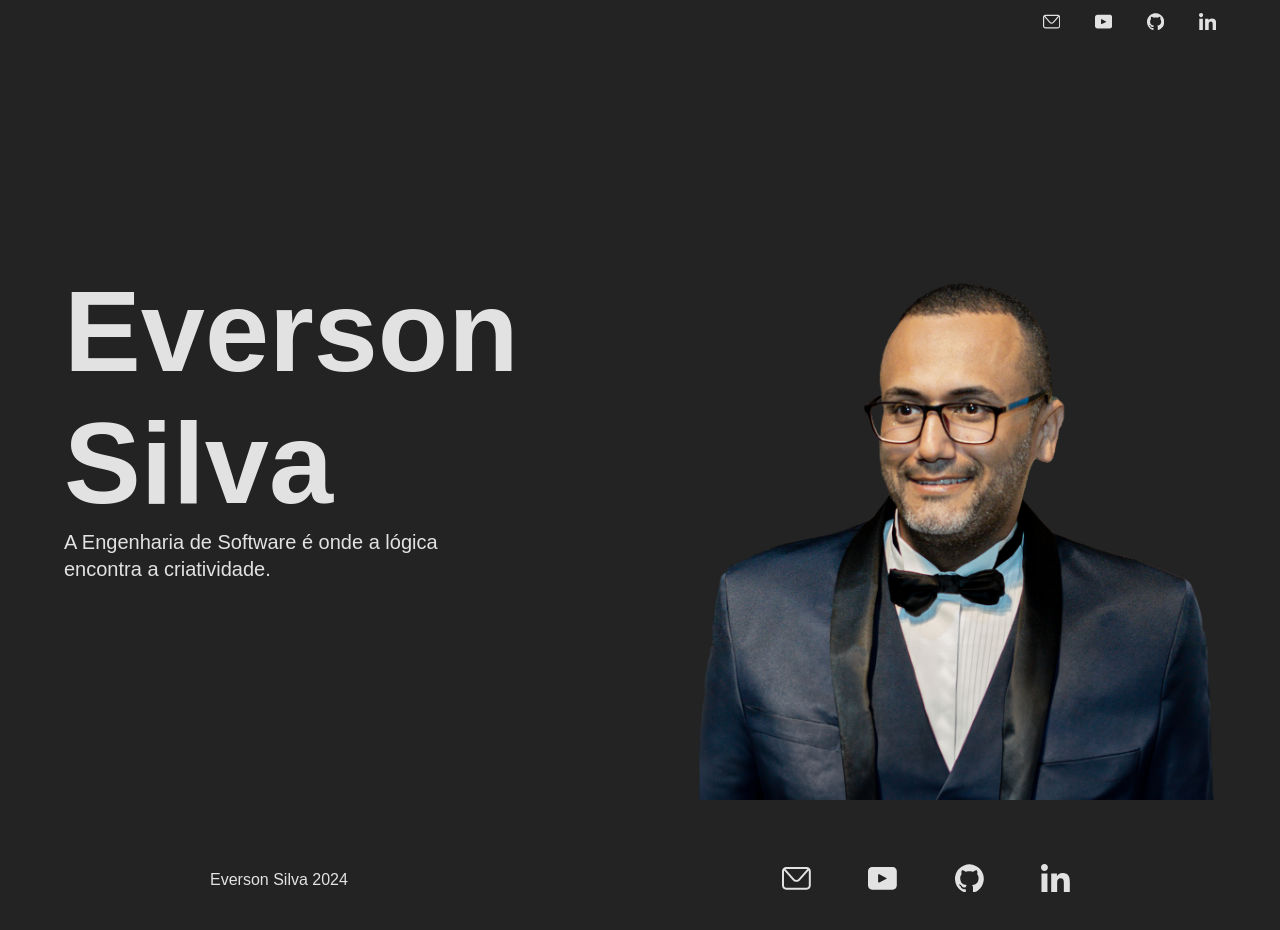
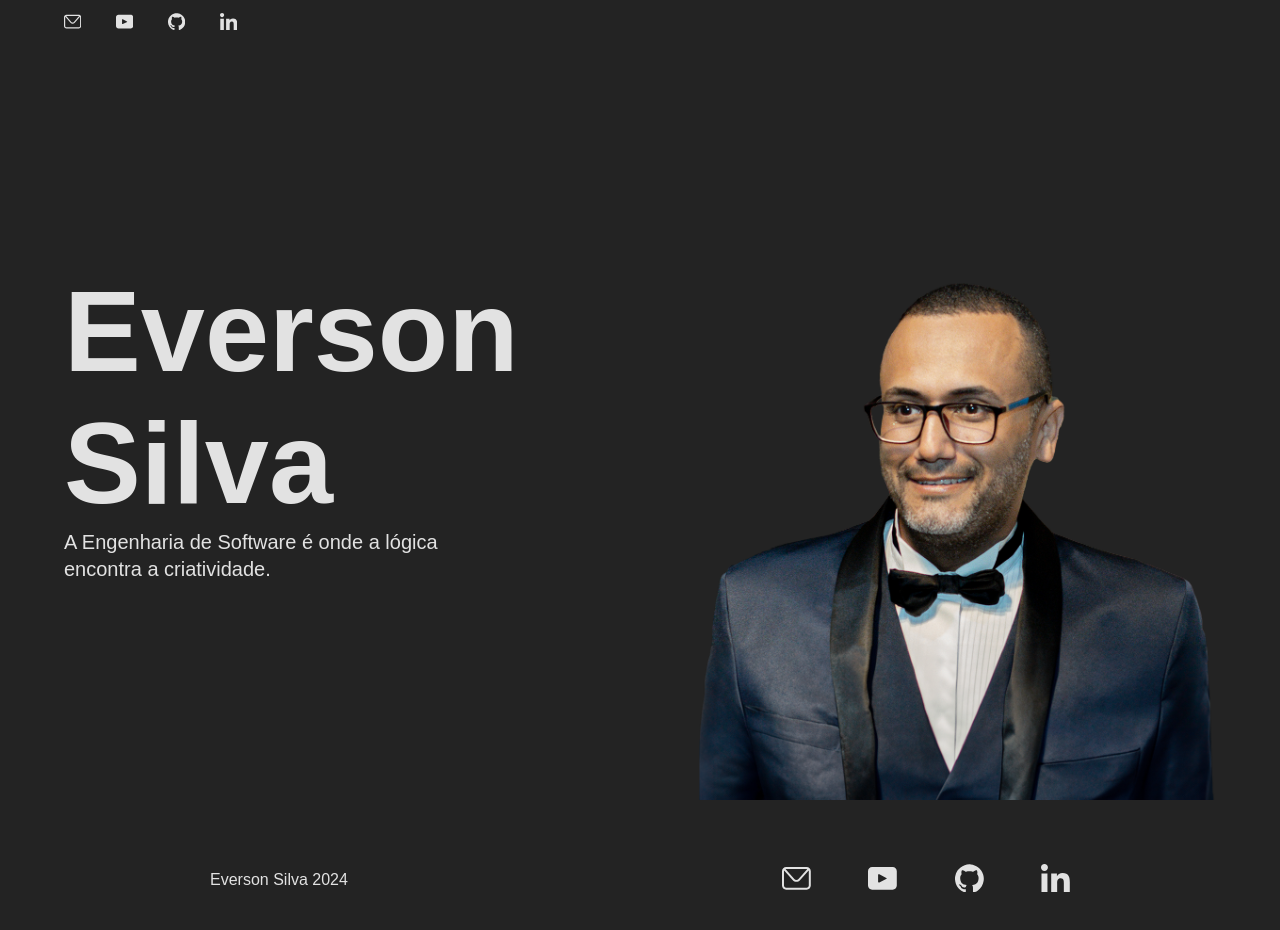
Before and after one commit to eversondeveloper/curriculum, a React (Vite) app: page / in a window 1280 px wide. Shown: the top 930 px of the page. Built offline with nearby package versions, Linux system fonts and the light colour scheme; the HTML template or start-up script is replaced by a standard one.

Commit message:
Votando tudo ao original

```diff
--- a/src/components/Header.jsx
+++ b/src/components/Header.jsx
@@ -1,56 +1,20 @@
-import { useState, useEffect } from "react";
-import ImageAutor from "/autor.png";
+import ImageAutor from "../../public/autor.png";
 import IconBtn from "./IconsBtn";
 import { HeaderStyled } from "./HeaderStyled";
-import { FaBars, FaTimes } from "react-icons/fa";
 
 export default function Header() {
-  const [isMenuOpen, setIsMenuOpen] = useState(false);
-
-  const toggleMenu = () => {
-    setIsMenuOpen(!isMenuOpen);
-  };
-
-  useEffect(() => {
-    const handleResize = () => {
-      if (window.innerWidth > 600) {
-        setIsMenuOpen(false);
-      }
-    };
-
-    window.addEventListener("resize", handleResize);
-
-    return () => {
-      window.removeEventListener("resize", handleResize);
-    };
-  }, []);
-
   return (
-    <HeaderStyled isMenuOpen={isMenuOpen}>
+    <HeaderStyled>
       <div className="divmenu">
-        <div className="menu">
-          {/* <a href={"/"} className="linkmenu">
+        {/* <div className="menu">
+          <a href={"/"} className="linkmenu">
             Home
-          </a> */}
-          {/* <a href={"/contato"} className="linkmenu">
-            Contato
-          </a> */}
-        </div>
+          </a>
+        </div> */}
         <div className="divredessociais">
           <IconBtn tamCase={100} corBtn={1} />
         </div>
       </div>
-
-      <div className="mobile-icon" onClick={toggleMenu}>
-        {isMenuOpen ? <FaTimes size={30} /> : <FaBars size={30} />}
-      </div>
-
-      <div className={`mobile-menu ${isMenuOpen ? "open" : ""}`}>
-        <a href={"/"} className="mobile-link" onClick={toggleMenu}>
-          Home
-        </a>
-      </div>
-
       <div className="logoimage">
         <div className="divlogo">
           <a href={"/"}>
--- a/src/components/HeaderStyled.jsx
+++ b/src/components/HeaderStyled.jsx
@@ -10,7 +10,6 @@ export const HeaderStyled = styled.div`
   align-items: center;
   font-size: 15pt;
   line-height: 20pt;
-  position: relative;
 
   .divmenu {
     display: flex;
@@ -81,57 +80,94 @@ export const HeaderStyled = styled.div`
     height: 100%;
   }
 
-  /* Ícone Mobile */
-  .mobile-icon {
-    display: none;
-    color: #e2e2e2;
-    cursor: pointer;
-    position: absolute;
-    top: 10px;
-    right: 20px;
-    z-index: 1000;
+  @media (max-width: 900px) {
+    .divredessociais {
+      width: 30%;
+    }
   }
 
-  .mobile-menu {
-    display: none;
+  @media (max-width: 600px) {
+    .header {
+      background-color: #232323;
+      color: #e2e2e2;
+      width: 100%;
+      height: 100vh;
+      display: flex;
+      flex-direction: column;
+      justify-content: space-between;
+      align-items: center;
+    }
+
+    .divmenu {
+      display: flex;
+      justify-content: space-between;
+      align-items: center;
+      height: 10vh;
+      width: 90%;
+    }
+
+    .menu {
+      display: flex;
+    }
+
+    .linkmenu {
+      font-size: 17pt;
+    }
+
+    .linkmenu:hover {
+      color: #c1c1c1;
+    }
+
+    .divredessociais {
+      width: 40%;
+    }
+
+    .logoimage {
+      display: flex;
       flex-direction: column;
       justify-content: center;
       align-items: center;
-    position: fixed;
-    top: 0;
-    right: 0;
-    width: 100%;
-    height: 100vh;
-    background-color: rgba(0, 0, 0, 0.95);
-    transform: translateX(100%);
-    transition: transform 0.4s ease-in-out;
-    z-index: 999;
+      height: 100%;
     }
 
-  .mobile-menu.open {
+    .divlogo {
       display: flex;
-    transform: translateX(0);
+      justify-content: center;
+      width: 100%;
+      align-items: center;
+      flex-direction: column;
     }
 
-  .mobile-link {
+    .divlogo a {
+      text-decoration: none;
+      font-weight: bold;
       color: #e2e2e2;
-    text-decoration: none;
-    font-size: 20pt;
-    margin-bottom: 20px;
-    transition: color 0.3s ease;
+      font-size: 9vw;
+      display: flex;
+      justify-content: center;
+      text-align: center;
     }
 
-  .mobile-link:hover {
-    color: #c1c1c1;
+    .divlogo p {
+      width: 50%;
+      text-align: center;
     }
 
-  @media (max-width: 600px) {
+    .divimage {
+      width: 50%;
+      height: auto;
+      display: flex;
+      justify-content: center;
+    }
+  }
+
+  @media (max-width: 500px) {
     .divmenu {
       display: none;
     }
 
-    .mobile-icon {
-      display: block;
+    .divredessociais {
+      width: 60%;
     }
 
     .divlogo a {
```
Lines whose indentation alone changed are shown as unchanged.
